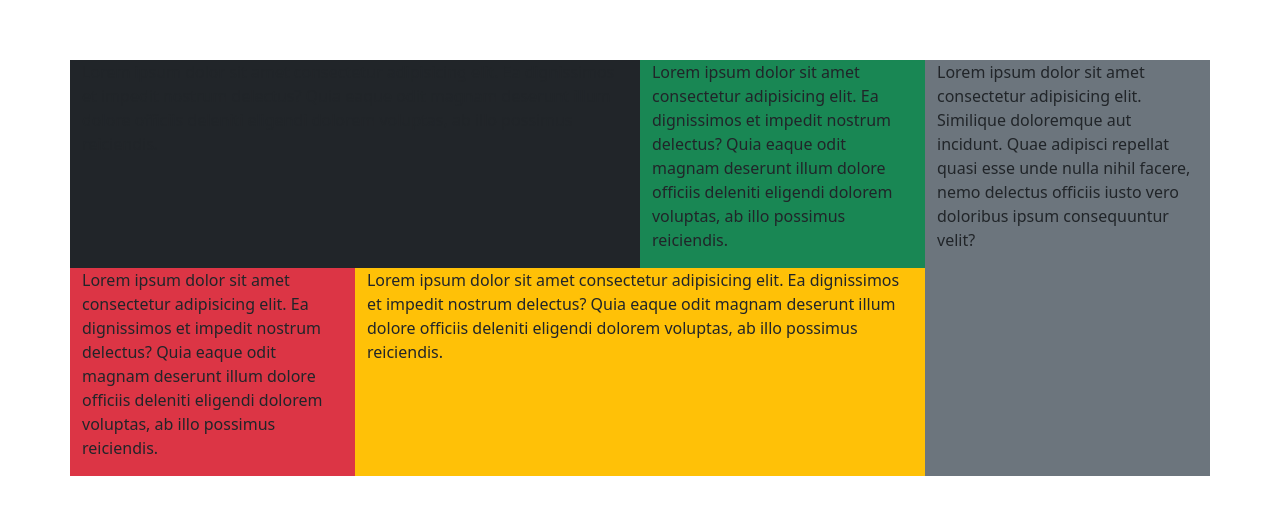
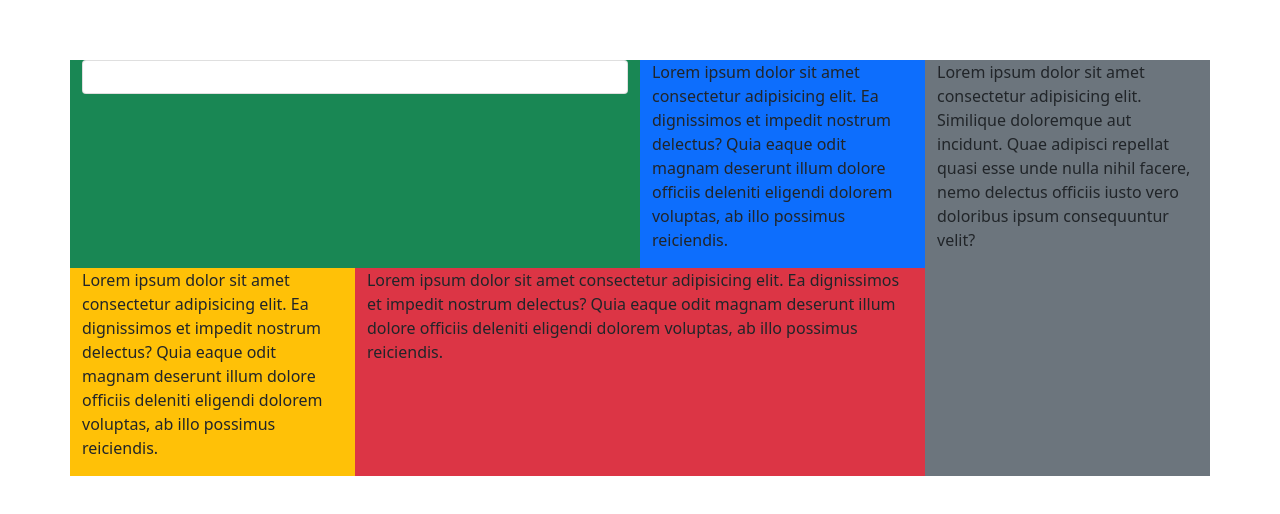
Before and after one commit to 0wlofminerva/bootstarp5-sass-testimonials-section, a plain HTML site: page index.html in a window 1280 px wide. Shown: the part 132-646 px from the top of the page. Drawn offline with nearby package versions, Linux system fonts and the light colour scheme.

Commit message:
added imgs assets

```diff
--- a/index.html
+++ b/index.html
@@ -18,18 +18,24 @@
     <main class="container d-flex align-items-center justify-content-center alto-100">
         <div class="row">
             <!-- Left Col -->
-            <div class="col-12 col-lg-9 bg-primary">
+            <div class="col-12 col-lg-9">
                 <div class="row">
-                    <div class="col-12 col-lg-8 bg-dark">
+                    <div class="col-12 col-lg-8 bg-success">
+                        <article class="card">
+                            <div class="card-body">
+                                <div class="d-flex">
+                                    <img src="" alt="">
+                                </div>
+                            </div>
+                        </article>
+                    </div>
+                    <div class="col-12 col-lg-4 bg-primary">
                         <p>Lorem ipsum dolor sit amet consectetur adipisicing elit. Ea dignissimos et impedit nostrum delectus? Quia eaque odit magnam deserunt illum dolore officiis deleniti eligendi dolorem voluptas, ab illo possimus reiciendis.</p>
                     </div>
-                    <div class="col-12 col-lg-4 bg-success">
+                    <div class="col-12 col-lg-4 bg-warning">
                         <p>Lorem ipsum dolor sit amet consectetur adipisicing elit. Ea dignissimos et impedit nostrum delectus? Quia eaque odit magnam deserunt illum dolore officiis deleniti eligendi dolorem voluptas, ab illo possimus reiciendis.</p>
                     </div>
-                    <div class="col-12 col-lg-4 bg-danger">
-                        <p>Lorem ipsum dolor sit amet consectetur adipisicing elit. Ea dignissimos et impedit nostrum delectus? Quia eaque odit magnam deserunt illum dolore officiis deleniti eligendi dolorem voluptas, ab illo possimus reiciendis.</p>
-                    </div>
-                    <div class="col-12 col-lg-8 bg-warning">
+                    <div class="col-12 col-lg-8 bg-danger">
                         <p>Lorem ipsum dolor sit amet consectetur adipisicing elit. Ea dignissimos et impedit nostrum delectus? Quia eaque odit magnam deserunt illum dolore officiis deleniti eligendi dolorem voluptas, ab illo possimus reiciendis.</p>
                     </div>
                 </div>
```
Also changed, not shown: images/bg-pattern-quotation.svg (added), images/favicon-32x32.png (added), images/image-daniel.jpg (added), images/image-jeanette.jpg (added), images/image-jonathan.jpg (added), images/image-kira.jpg (added), images/image-patrick.jpg (added).
